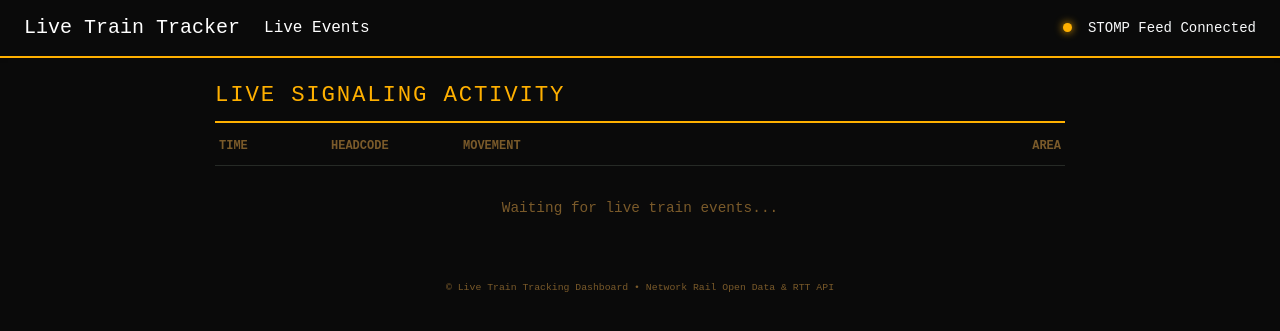
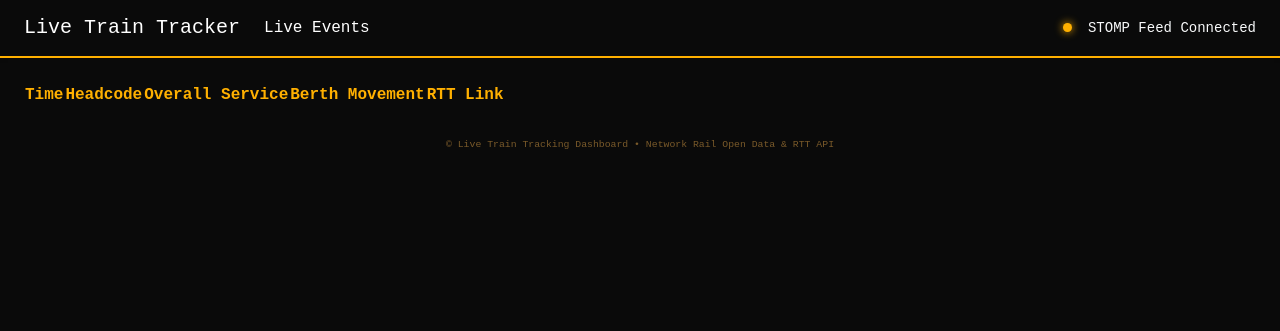
Before and after one commit to Maday44/Live-train-tracker, a Flask app: page / in a window 1280 px wide. Shown: the top 331 px of the page. Run offline with Flask 3, Linux system fonts and the light colour scheme; data that the repository does not hold is empty; parts of the project's set-up code (start-up, migrations or seed data) failed here and were passed over.

Commit message:
Adding trains station info

```diff
--- a/requirements.txt
+++ b/requirements.txt
@@ -4,3 +4,4 @@ psycopg2-binary
 stomp.py
 pytz
 Flask-Migrate
+requests
--- a/train_tracker/templates/home/live_train_tracker_home.html
+++ b/train_tracker/templates/home/live_train_tracker_home.html
@@ -1,22 +1,53 @@
 {% extends "base.html" %}
 
-{% block title %}Split-Flap Train Board{% endblock %}
+{% block title %}Train{% endblock %}
 
 {% block content %}
-<div class="board">
-    <div class="board-header">
-        <h1>Live Signaling Activity</h1>
-    </div>
 
-    <div class="row-labels">
-        <div>Time</div>
-        <div>Headcode</div>
-        <div>Movement</div>
-        <div style="text-align: right;">Area</div>
-    </div>
+<table class=" table-striped table-hover">
+  <thead>
+    <tr>
+      <th>Time</th>
+      <th>Headcode</th>
+      <th>Overall Service</th>
+      <th>Berth Movement</th>
+      <th>RTT Link</th>
+    </tr>
+  </thead>
+  <tbody>
+    {% for event in events %}
+    <tr id="events">
+      <td>{{ event.time }}</td>
+      <td><strong>{{ event.headcode }}</strong></td>
 
-    <div id="events">
-        <div class="empty">Loading live updates...</div>
-    </div>
-</div>
+
+      <td>
+        {% if event.origin and event.destination %}
+          {{ event.origin }} &rarr; {{ event.destination }}
+        {% else %}
+          <span class="text-muted">Route Unknown</span>
+        {% endif %}
+      </td>
+
+
+      <td>
+        {{ event.from_station }} ({{ event.from_berth }})
+        &rarr;
+        {{ event.to_station }} ({{ event.to_berth }})
+      </td>
+
+
+      <td>
+        {% if event.rtt_service_uid %}
+          <a href="https://www.realtimetrains.co.uk/service/gb-nr:{{ event.rtt_service_uid }}/{{ event.date }}/detailed" target="_blank" class="btn btn-sm btn-outline-primary">
+            View Schedule
+          </a>
+        {% else %}
+          <span class="text-muted">N/A</span>
+        {% endif %}
+      </td>
+    </tr>
+    {% endfor %}
+  </tbody>
+</table>
 {% endblock %}
```
Also changed, not shown: train_tracker/__init__.py (+28 -9 lines), train_tracker/models.py (+21 -21 lines), train_tracker/utils/rtt.py (added, +29 -0 lines), train_tracker/utils/__init__.py (added), train_tracker/version.py (line endings or trailing spaces).
